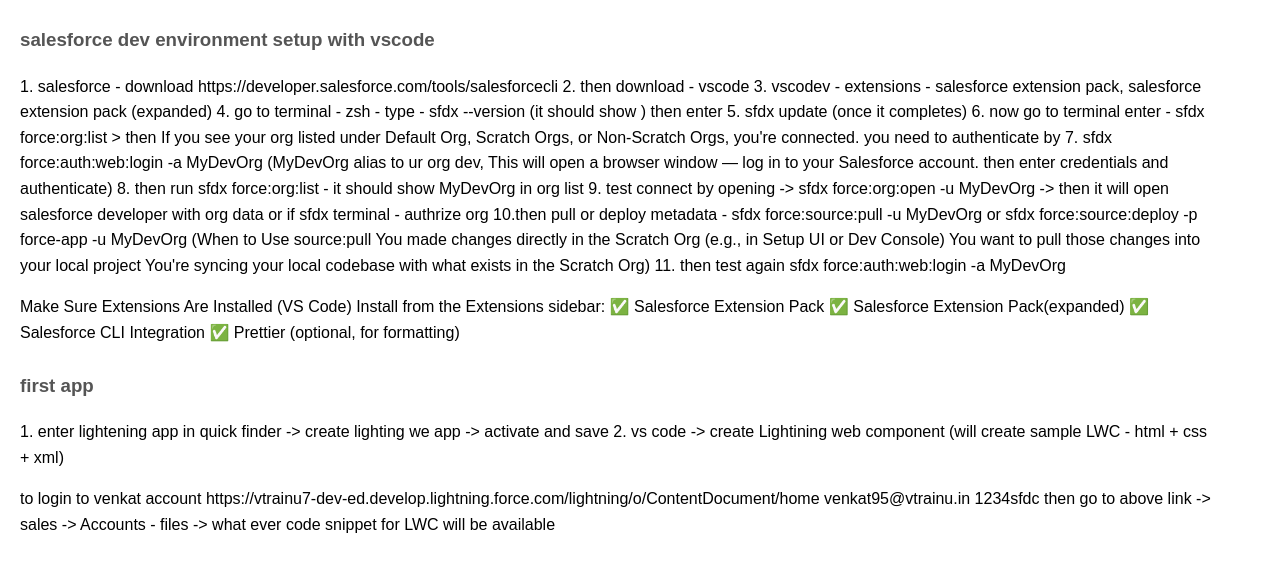
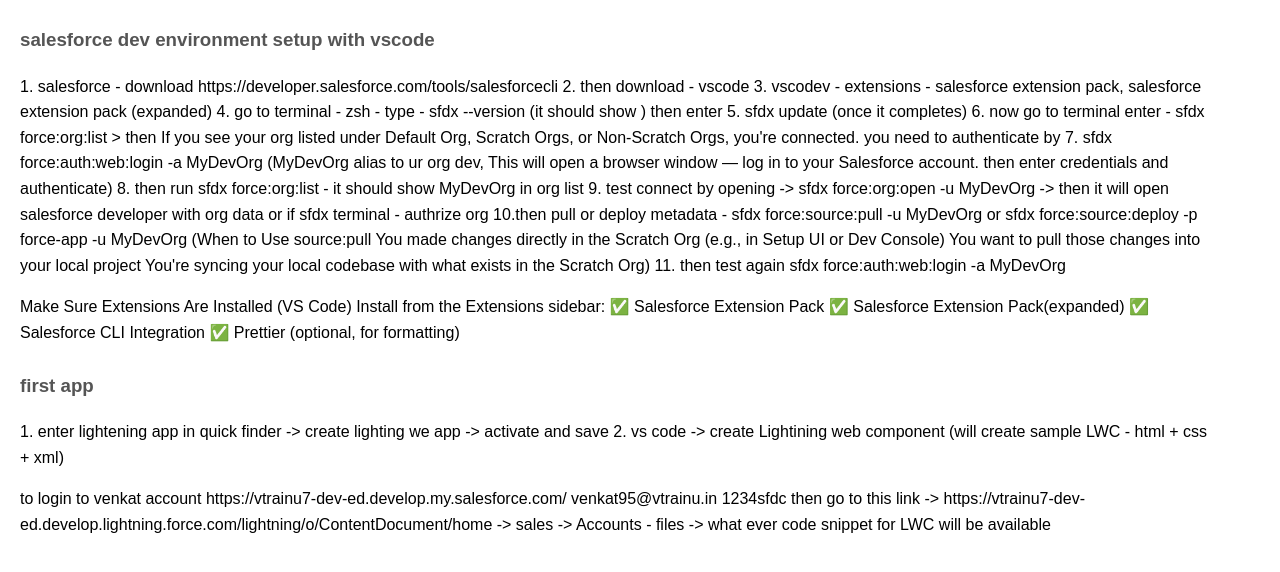
Before and after one commit to rani-2025/ssrwebsite, a plain HTML site: page Salesforce/salesforcevscode.html in a window 1280 px wide. Drawn offline with Linux system fonts and the light colour scheme.

Commit message:
SF notes

```diff
--- a/Salesforce/salesforcevscode.html
+++ b/Salesforce/salesforcevscode.html
@@ -101,11 +101,13 @@
 </body>
 <footer>
     to login to venkat account
-    https://vtrainu7-dev-ed.develop.lightning.force.com/lightning/o/ContentDocument/home
+    https://vtrainu7-dev-ed.develop.my.salesforce.com/
 
     venkat95@vtrainu.in
     1234sfdc
 
-    then go to above link -> sales -> Accounts - files -> what ever code snippet for LWC will be available
+    then go to this link -> https://vtrainu7-dev-ed.develop.lightning.force.com/lightning/o/ContentDocument/home
+
+    -> sales -> Accounts - files -> what ever code snippet for LWC will be available
 </footer>
 </html>
```
